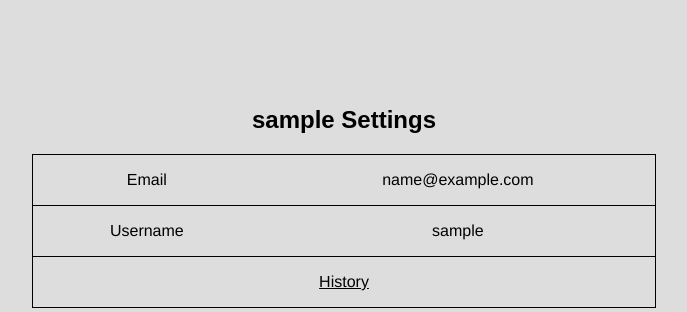
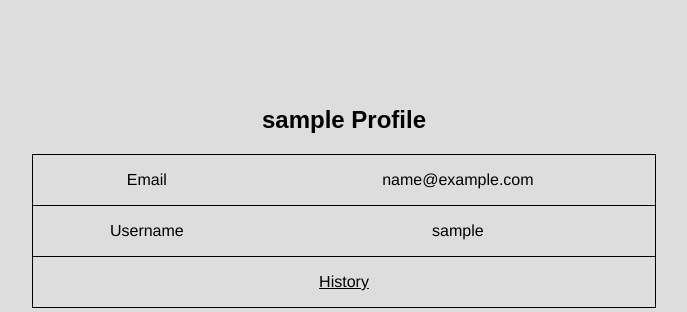
Before and after one commit to ryan-brown/dry-electrics-delegator, a Flask app: a page that uses app/templates/user.html in a window 1280 px wide. Shown: the part 243-555 px from the top of the page, without its empty margins (296-983 px from the left). Run offline with Flask 2, Linux system fonts and the light colour scheme; tables that the repository leaves empty hold one stand-in row (values such as "Sample post").

Commit message:
profile typo

```diff
--- a/app/templates/user.html
+++ b/app/templates/user.html
@@ -5,7 +5,7 @@
 {% endblock %}
 
 {% block content %}
-  <h2>{{user.username}} Settings</h2>
+  <h2>{{user.username}} Profile</h2>
   <table>
     <tr>
       <td>Email</td>
```
